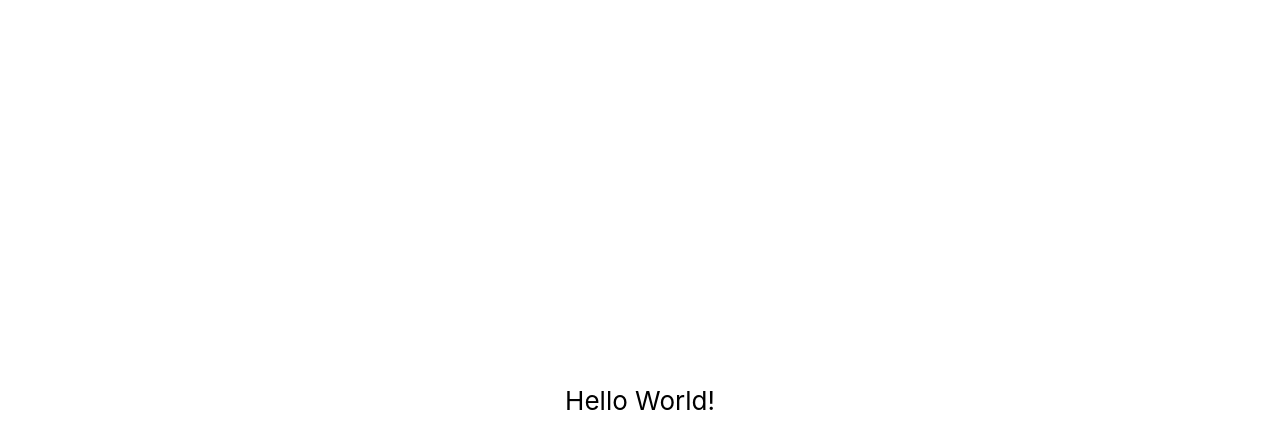
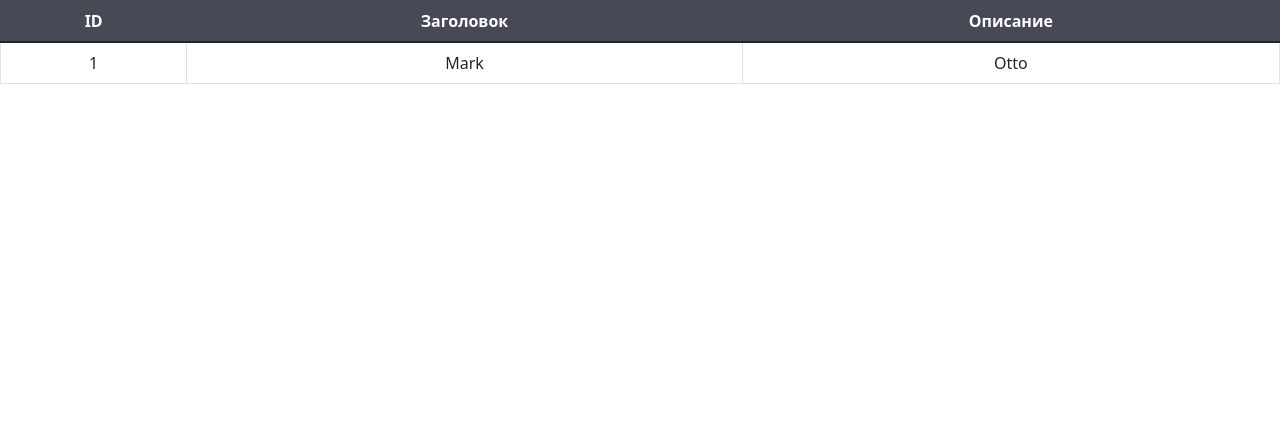
Before and after one commit to SinkLineP/Test_Project_FrontEnd_React, a React (Create React App) app in the folder test-project/: page / in a window 1280 px wide. Shown: the top 448 px of the page. Built offline with nearby package versions, Linux system fonts and the light colour scheme; no server answers.

Commit message:
add data to redux

```diff
--- a/test-project/package.json
+++ b/test-project/package.json
@@ -7,7 +7,10 @@
     "@testing-library/jest-dom": "^5.16.4",
     "@testing-library/react": "^13.2.0",
     "@testing-library/user-event": "^14.1.1",
+    "axios": "^0.27.2",
+    "bootstrap": "^5.1.3",
     "react": "^18.1.0",
+    "react-bootstrap": "^2.3.1",
     "react-dom": "^18.1.0",
     "react-redux": "^8.0.1",
     "react-scripts": "5.0.1",
--- a/test-project/src/App.js
+++ b/test-project/src/App.js
@@ -1,14 +1,34 @@
-import React from 'react';
+import React, { Component } from 'react';
 import './App.css';
+import TableData from './components/Table/TableData';
+import axios from "axios";
+import { connect } from "react-redux";
 
-function App() {
-  return (
-    <div className="App">
-      <header className="App-header">
-        Hello World!
-      </header>
-    </div>
-  );
+class App extends Component {
+
+  async componentWillMount() {
+    const responseData = await axios.get("https://jsonplaceholder.typicode.com/posts");
+    responseData.data.map((item) => {
+      this.props.onAddRedux(item);
+    })
+  }
+
+  render() {
+    return (
+      <div className="App">
+        <TableData/>
+      </div>
+    );
+  }
 }
 
-export default App;
+export default connect(
+  state => ({
+    posts: state.posts,
+  }),
+  dispatch => ({
+    onAddRedux: (item) => {
+      dispatch({ type: 'ADD_TO_REDUX', data: item })
+    },
+  })
+)(App);
--- /dev/null
+++ b/test-project/src/components/Table/TableData.css
@@ -0,0 +1,16 @@
+.tbl-header {
+    background-color: #474955;
+    color: white;
+}
+
+.tbl-border {
+    border: 1px #474955;
+}
+
+.tbl-font {
+    font-family: Roboto, serif;
+    font-size: 14px;
+    font-weight: 600;
+    line-height: 19px;
+    letter-spacing: 0em;
+}
--- /dev/null
+++ b/test-project/src/components/Table/TableData.js
@@ -0,0 +1,44 @@
+import React, { Component } from "react";
+import { Table } from "react-bootstrap";
+import "./TableData.css";
+import { connect } from "react-redux";
+
+
+class TableData extends Component {
+  render() {
+    return (
+      <>
+        <Table bordered>
+          <thead className={"tbl-border"}>
+          <tr className={"tbl-header"}>
+            <th>ID</th>
+            <th>Заголовок</th>
+            <th>Описание</th>
+          </tr>
+          </thead>
+          <tbody>
+          {
+
+          }
+          <tr>
+            <td>1</td>
+            <td>Mark</td>
+            <td>Otto</td>
+          </tr>
+          </tbody>
+        </Table>
+      </>
+    );
+  }
+}
+
+export default connect(
+  state => ({
+    posts: state.posts,
+  }),
+  dispatch => ({
+    onAddRedux: (item) => {
+      dispatch({ type: 'ADD_TO_REDUX', data: item })
+    },
+  })
+)(TableData);
--- a/test-project/src/index.js
+++ b/test-project/src/index.js
@@ -4,18 +4,19 @@ import { Provider } from 'react-redux';
 import App from './App';
 import reportWebVitals from './reportWebVitals';
 import './index.css';
+import 'bootstrap/dist/css/bootstrap.min.css';
 import { createStore } from 'redux';
 
 const initialState = {
-  box: [],
+  posts: [],
 };
 
 function playlist(state = initialState, action) {
   switch (action.type) {
-    case 'ADD_ITEM_TO_BOX':
+    case 'ADD_TO_REDUX':
       return {
         ...state,
-        box: [...state.box, action.payload]
+        posts: [...state.posts, action.data]
       };
 
 
```
Also changed, not shown: test-project/src/components/Table/Table.js (deleted, +0 -15 lines), 1 other file (tests, documents, lock files or other folders).
